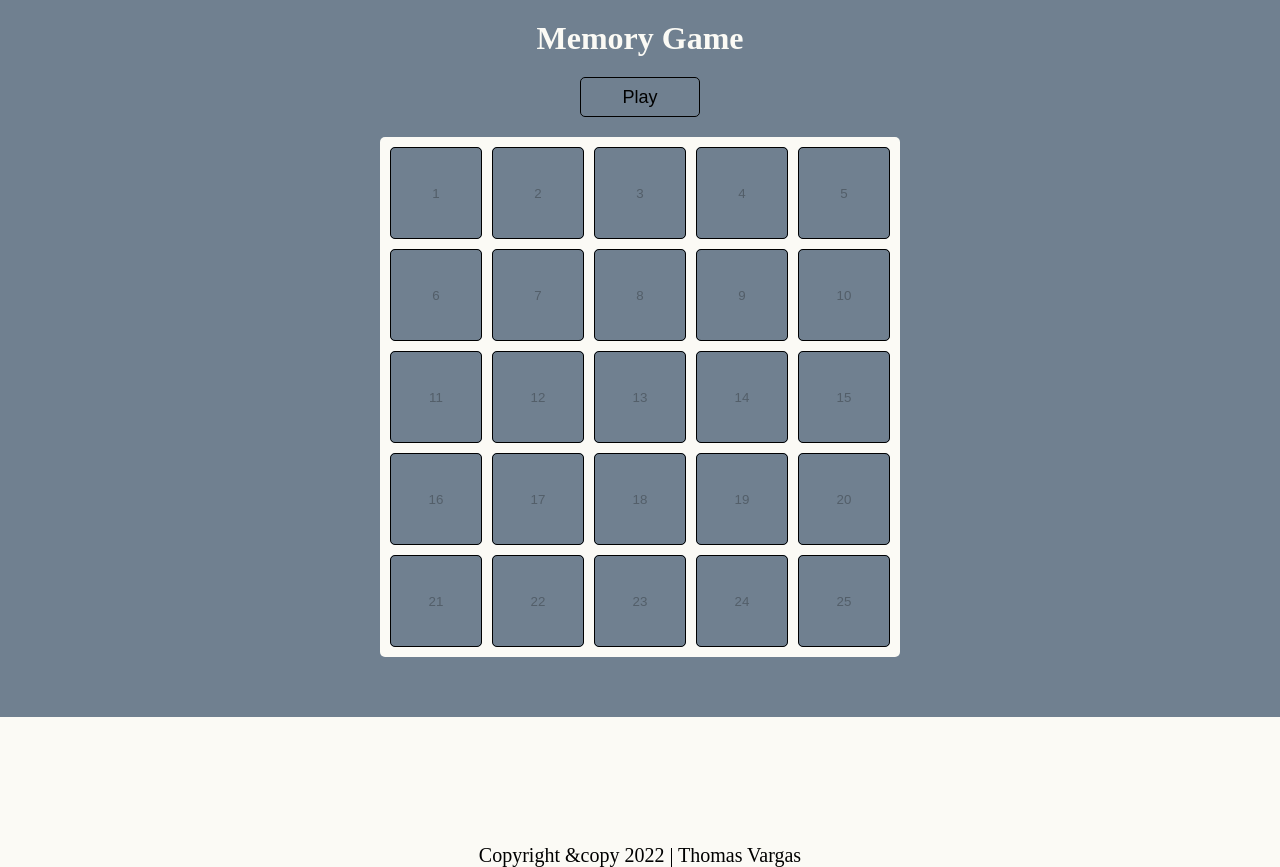
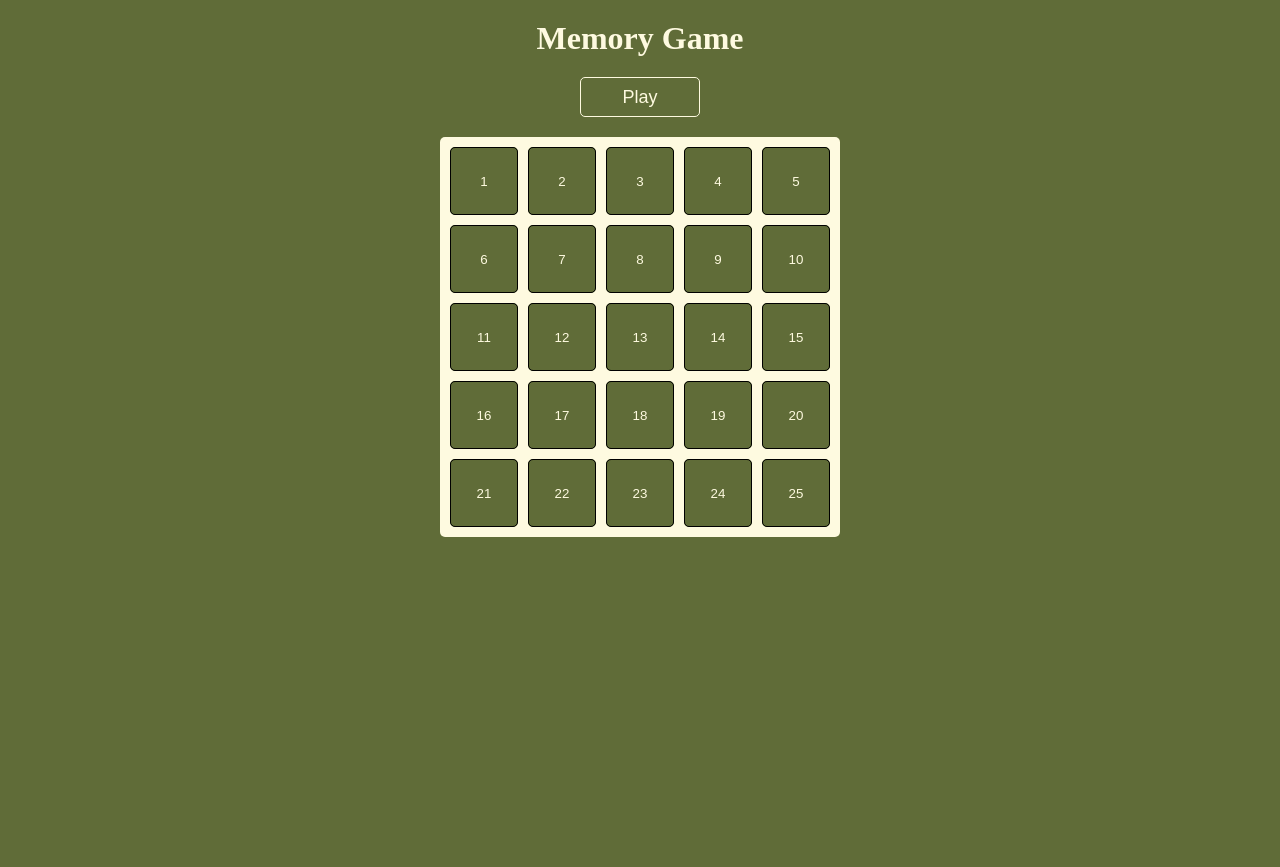
Before and after one commit to Thomas-Vargas/memory_game, a React (Create React App) app in the folder game/: page / in a window 1280 px wide. After the commit the page ends 800 px from the top, so only its background shows below. Built offline with nearby package versions, Linux system fonts and the light colour scheme.

Commit message:
Shows score once finished and difficulty raised. Colors selected, footer removed.

```diff
--- a/game/src/App.css
+++ b/game/src/App.css
@@ -1,12 +1,22 @@
 :root {
-  --primary:  #708090;
-  --white: #FBFAF5;
+  --primary:  #606c38;
+  --dark-primary: #283618;
+  --complimentary: #44376C;
+  --selected: #7C3651;
+  --correct: #517C36;
+  --white: #fefae0;
+  --light-tan: #dda15e;
+  --dark-tan: #bc6c25;
 }
 
 
-* {
+*,
+*::before,
+*::after {
+  box-sizing: border-box;
+  padding: 0;
   margin: 0;
-  background-color: var(--primary);
+  background: var(--primary);
 }
 
 .main {
@@ -25,8 +35,8 @@ h1 {
   display: grid;
   grid-template-columns: repeat(5, 1fr);
   grid-gap: 10px;
-  width: 500px;
-  height: 500px;
+  width: 400px;
+  height: 400px;
   background-color: var(--white) ;
   padding: 10px;
   border-radius: 5px;
@@ -39,7 +49,7 @@ h1 {
   border-radius: 5px;
   border: 1px solid black;
   cursor: pointer;
-
+  color: var(--white)
 }
 
 .cell-container {
@@ -47,16 +57,17 @@ h1 {
 }
 
 .hover:hover {
-  background-color: lightcoral;
+  background-color: var(--dark-primary);
 }
 
 .play-btn {
   width: 120px;
   height: 40px;
   border-radius: 5px;
-  border: 1px solid black;
+  border: 1px solid var(--white);
   cursor: pointer;
   font-size: 18px;
+  color: var(--white)
 }
 
 .toggle {
@@ -73,9 +84,10 @@ h1 {
 .display {
   display: flex;
   flex-direction: row;
-  gap: 80px;
-  width: 520px;
-  height: 80px;
+  padding: 0px 10px;
+  gap: 60px;
+  width: 400px;
+  height: 60px;
   background: var(--white);
   border-radius: 10px;
   justify-content: center;
@@ -84,7 +96,7 @@ h1 {
 
 .scores {
   display: flex;
-  gap: 80px;
+  gap: 60px;
   background-color: var(--white);
 }
 
@@ -94,6 +106,14 @@ h1 {
 
 h2 {
   background-color: var(--white);
+  font-size: 18px;
+}
+
+.scoreToShow {
+  padding-top: 10px;
+  background-color: var(--primary);
+  color: var(--white);
+  font-size: 22px;
 }
 
 .countdown {
@@ -108,13 +128,13 @@ h2 {
 }
 
 .selected {
-  background-color: red;
+  background-color: var(--complimentary);
 }
 
 .footer {
-  margin-top: 60px;
+  margin-top: 90px;
   background-color: var(--white);
-  height: 150px;
+  height: 40px;
   display: flex;
   flex-direction: row;
   width: 100%;
--- a/game/src/App.js
+++ b/game/src/App.js
@@ -1,12 +1,13 @@
 import './App.css'
 import React, { useState, useEffect, useCallback } from 'react'
 import Board from './components/Board'
-import Footer from './components/Footer'
 import Display  from './components/Display'
+import FinalScore from './components/FinalScore'
 
 function App() {
   const [showButton, setShowButton] = useState(true)
   const [gameOver, setGameOver] = useState(false)
+  const [showScore, setShowScore] = useState(false)
   const [timeLeft, setTimeLeft] = useState(null)
   const [roundTime, setRoundTime] = useState(null)
   const [selectionTime, setSelectionTime] = useState(null)
@@ -15,12 +16,13 @@ function App() {
   const [roundCount, setRoundCount] = useState(0)
   const [score, setScore] = useState(0)
   const [highScore, setHighScore] = useState(0)
+  const [scoreToShow, setScoreToShow] = useState(0)
 
   const startGame = useCallback(
       () => {
           const randomSelection = () => {
               let selections = []
-              while (selections.length < 5) {
+              while (selections.length < roundCount + 5) {
                   let number = randomNumber(1, 25)
                   if (selections.includes(number) === false){
                       selections.push(number)
@@ -29,6 +31,7 @@ function App() {
               setRandomCells(selections)
           }
           setShowButton(false)
+          setShowScore(false)
           setRoundCount(roundCount + 1)
           setUserSelection([])
           setTimeLeft(3)
@@ -46,7 +49,7 @@ function App() {
       let value = Number(e.target.value)
       console.log(value)
       let button = document.querySelector(`#cell-${value}`)
-      if(userSelection.includes(value) === false && userSelection.length < 5) {
+      if(userSelection.includes(value) === false && userSelection.length < roundCount + 4) {
           setUserSelection([...userSelection, value])
           button.classList.add('selected')
           button.classList.remove('hover')
@@ -147,6 +150,8 @@ function App() {
       if(gameOver === true) {
         //reset game
         setHighScore(score > highScore ? score : highScore)
+        setScoreToShow(score)
+        setShowScore(true)
         setScore(0)
         setRoundCount(0)
         setShowButton(true)
@@ -195,8 +200,8 @@ function App() {
         score={score}
         highScore={highScore}
       />
+       {showScore ? (<FinalScore score={scoreToShow} />) : ''}
       <Board handleCellClick={handleCellClick} />
-      <Footer />
     </div>
   )
 }
--- /dev/null
+++ b/game/src/components/FinalScore.js
@@ -0,0 +1,9 @@
+const FinalScore = ({ score }) => {
+    return (
+        <div className="scoreToShow">
+            <p>Score: {score}</p>
+        </div>
+    )
+}
+
+export default FinalScore
--- a/game/src/components/Round.js
+++ b/game/src/components/Round.js
@@ -1,10 +1,6 @@
 const Round = ({ round }) => {
     return (
-        <div className="round">
-            <h2>
-                Round: {round}
-            </h2>
-        </div>
+        <h2>Round: {round}</h2>
     )
 }
 
```
Also changed, not shown: game/src/components/PlayButton.js (+0 -14 lines).
